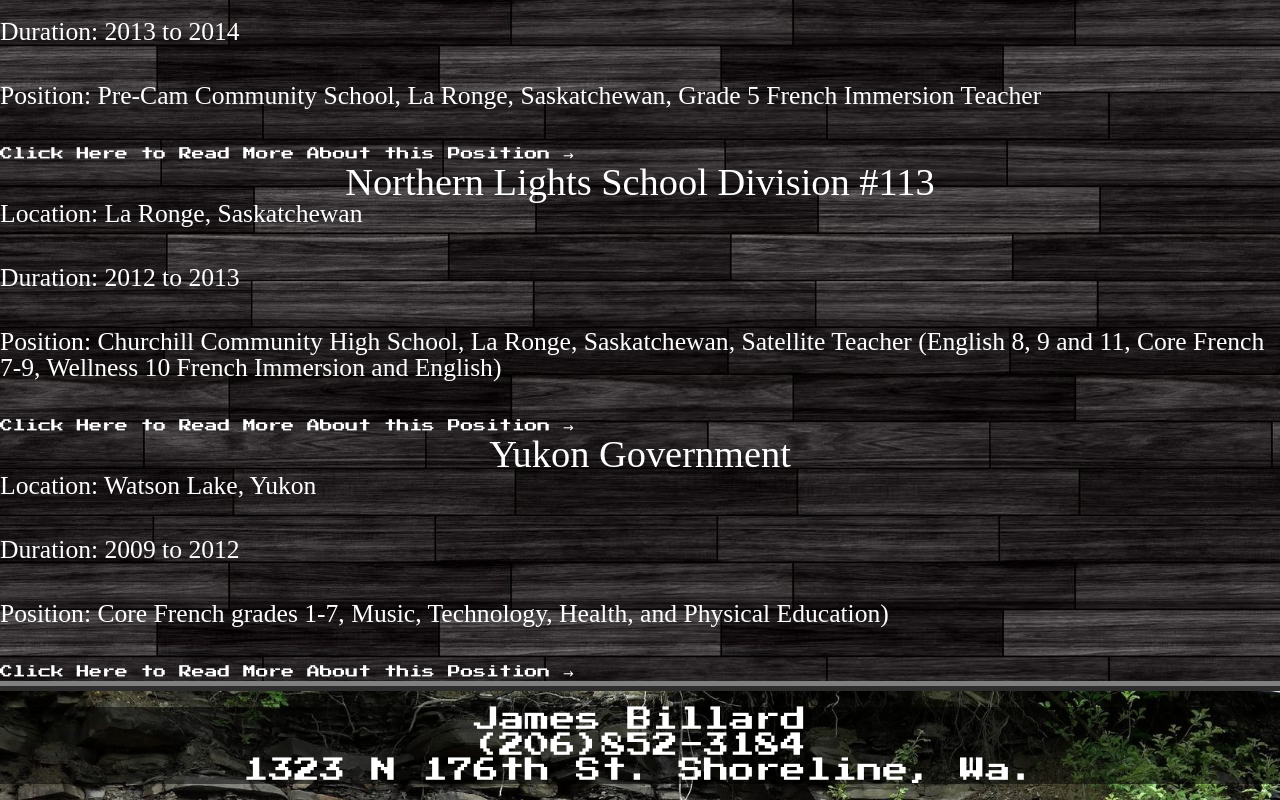
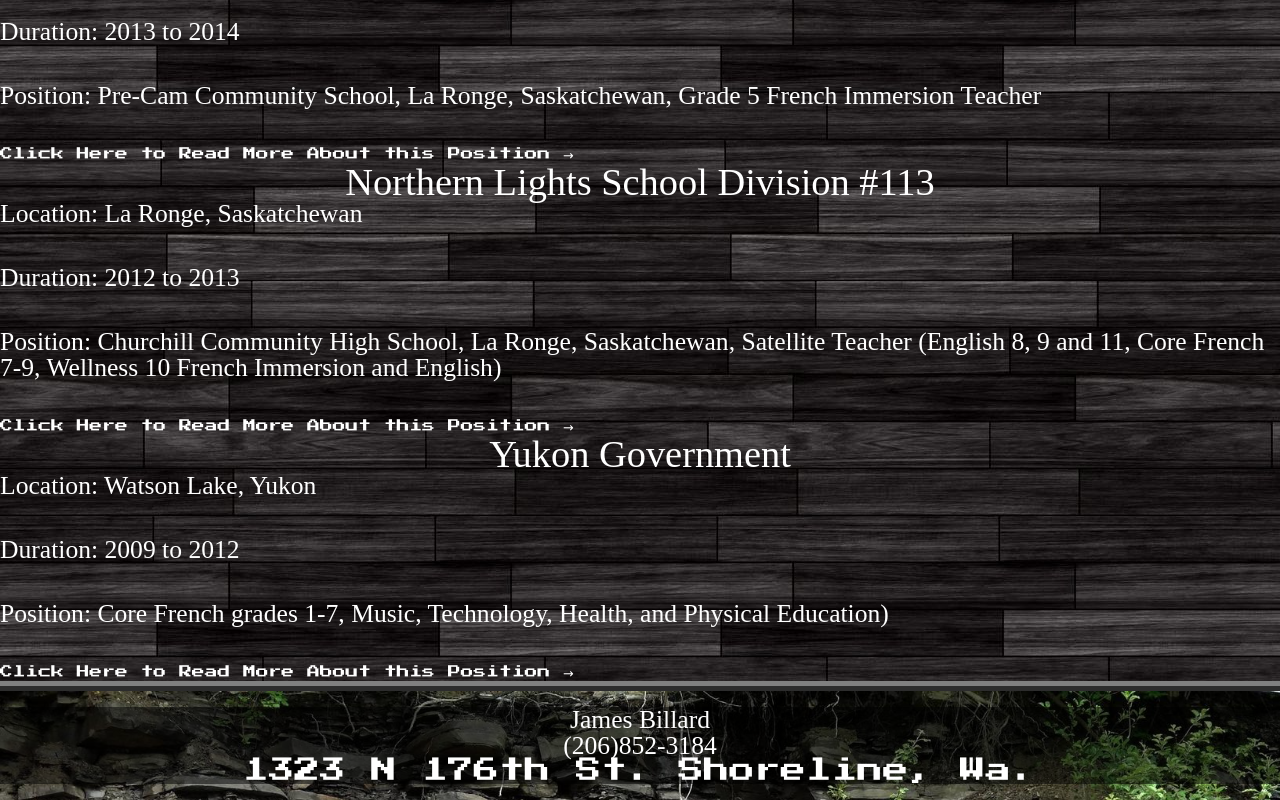
Before and after one commit to nurbek82/jamesPortfolio, a plain HTML site: page index.html in a window 1280 px wide. Shown: the part 1428-2228 px from the top of the page. Drawn offline with nearby package versions, Linux system fonts and the light colour scheme; files that its build step writes are made by us from their sources.

Commit message:
it looks great,iframe implementation is aweseome,and animation is nice,i changed the font family in footer

```diff
--- a/css/base.css
+++ b/css/base.css
@@ -26,7 +26,7 @@
 }
 
 .wrapper{
-  background-color: black;
+  background-color: grey;
 }
 ul{
   background-color: rgba(0, 0, 0, 0.5);
@@ -105,7 +105,7 @@
 .footul{
   color: white;
   font-size: 2vw;
-  font-family: 'Press Start 2P', cursive;
+  font-family: PT serif,
 }
 ul{
   width: 100%;
--- a/index.html
+++ b/index.html
@@ -54,7 +54,8 @@
     <header class="header clearfix">
       <section class="heading-group-h1">
         <img src="assets/PNG/BillardinCode.png" id="titleimg" class="first">
-        <h2 id="subtitle" class="second" style="visibility: hidden">A Nube's Adventure in Becoming a Programmer</h2>
+        <h2 id="subtitle" class="second">A Nube's Adventure in Becoming a Programmer</h2>
+     <!-- style="visibility: hidden" is removed, it appears it doesnt' do anything-->
       </section>
       <nav class="main-nav"><i class="fa fa-bars icon-menu" aria-hidden="true"></i><ul>
 
```
